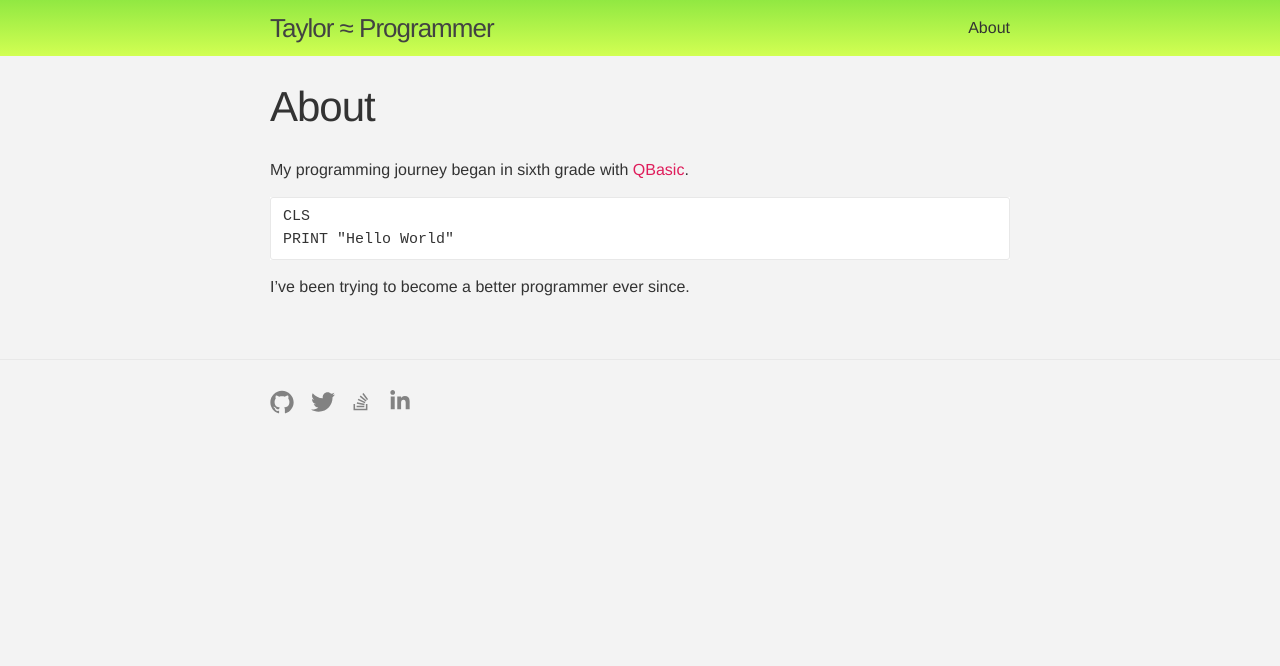
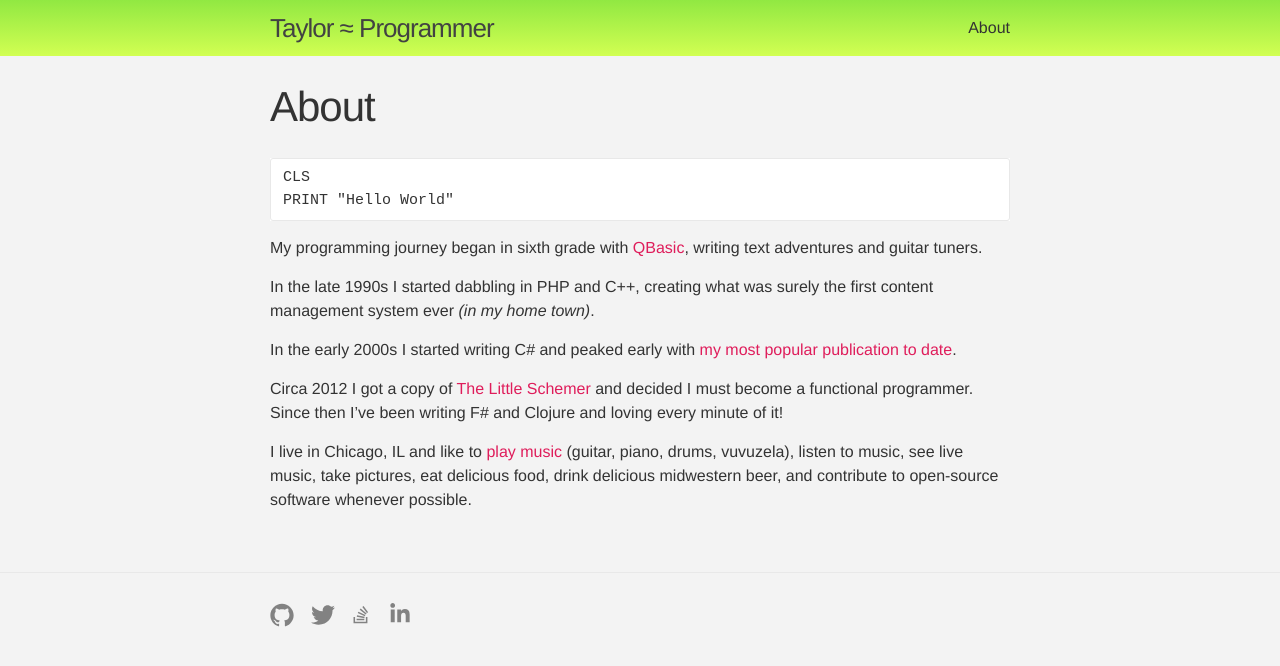
Before and after one commit to taylorwood/taylorwood.github.io, a Jekyll site: the page built from about.md, in a window 1280 px wide. Shown: the top 666 px of the page. Built offline with Jekyll 4.4.1, drawn with Linux system fonts in a browser that asks for light colours.

Commit message:
Everything about me

```diff
--- a/about.md
+++ b/about.md
@@ -4,11 +4,17 @@ title: About
 permalink: /about/
 ---
 
-My programming journey began in sixth grade with [QBasic](https://en.wikipedia.org/wiki/QBasic).
-
 {% highlight basic %}
 CLS
 PRINT "Hello World"
 {% endhighlight %}
 
-I've been trying to become a better programmer ever since.
+My programming journey began in sixth grade with [QBasic](https://en.wikipedia.org/wiki/QBasic), writing text adventures and guitar tuners.
+
+In the late 1990s I started dabbling in PHP and C++, creating what was surely the first content management system ever _(in my home town)_.
+
+In the early 2000s I started writing C# and peaked early with [my most popular publication to date](https://www.codeproject.com/Articles/2286/Window-Hiding-with-C).
+
+Circa 2012 I got a copy of [The Little Schemer](https://mitpress.mit.edu/books/little-schemer) and decided I must become a functional programmer. Since then I've been writing F# and Clojure and loving every minute of it!
+
+I live in Chicago, IL and like to [play music](http://www.daytrotter.com/seafarer/daytrotter-studio-january-18-2011.html) (guitar, piano, drums, vuvuzela), listen to music, see live music, take pictures, eat delicious food, drink delicious midwestern beer, and contribute to open-source software whenever possible.
```
